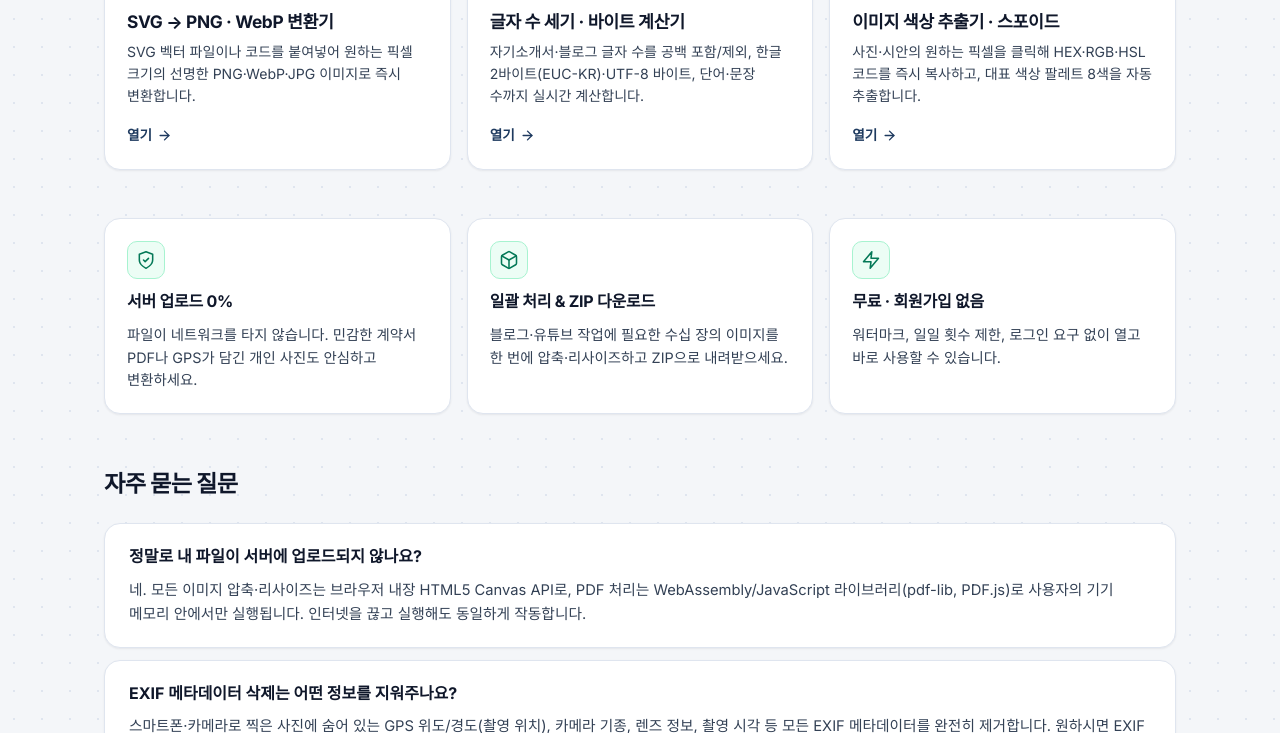
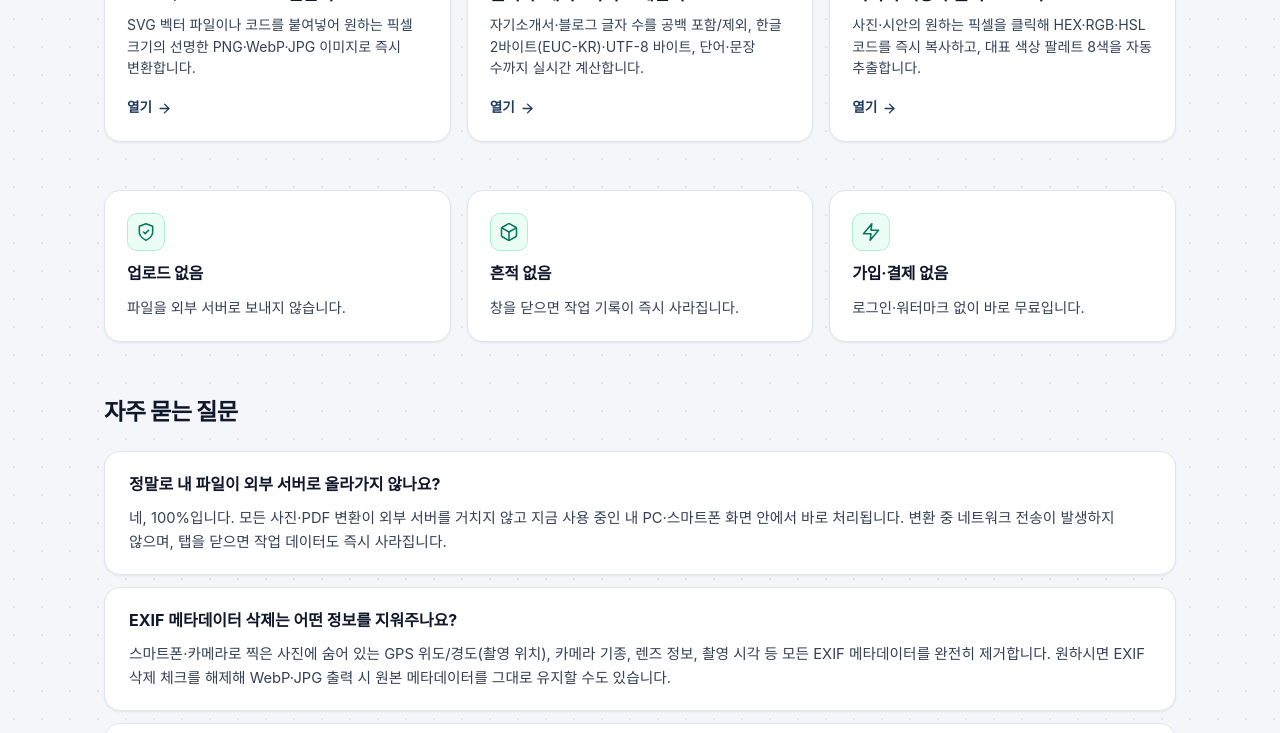
Before and after one commit to digitalwalklab/kitzero, an Astro site: page / in a window 1280 px wide. Shown: the part 2067-2800 px from the top of the page. Built offline with nearby package versions, Linux system fonts and the light colour scheme; Astro itself is replaced by a stand-in of ours.

Commit message:
feat: add strict CSP security headers and human-friendly zero-upload trust copy

```diff
--- a/src/i18n/translations.ts
+++ b/src/i18n/translations.ts
@@ -222,9 +222,9 @@ export const translations: Record<Locale, TranslationDict> = {
     lang: 'ko',
     htmlLang: 'ko',
     siteName: 'KitZero',
-    tagline: '서버 업로드 0% · 브라우저에서 끝나는 100% 로컬 이미지·PDF 변환기 (킷제로)',
-    localBadge: '100% 브라우저 로컬 처리 · 서버 업로드 없음',
-    localBadgeShort: '100% 로컬 처리',
+    tagline: '서버에 올리지 않고 내 기기에서 바로 처리하는 무료 이미지·PDF 도구 (킷제로)',
+    localBadge: '서버 업로드 없음 · 안심 사용',
+    localBadgeShort: '업로드 없음',
     nav: {
       home: '전체 도구',
       imageMenu: '이미지 도구',
@@ -243,36 +243,36 @@ export const translations: Record<Locale, TranslationDict> = {
       utility: '유틸리티',
     },
     footer: {
-      guarantee: '모든 이미지와 PDF 파일은 사용자의 브라우저 메모리에서만 처리되며, 외부 서버로 전송되거나 저장되지 않습니다.',
-      privacyLink: '100% 로컬 처리 원칙 및 개인정보처리방침',
-      copyright: '© 2026 KitZero (킷제로). 모든 파일 변환은 브라우저 로컬에서만 처리됩니다.',
+      guarantee: '내 파일은 내 기기(PC·스마트폰) 안에서만 처리되며, 외부 서버로 전송되거나 저장되지 않습니다.',
+      privacyLink: '개인정보처리방침',
+      copyright: '© 2026 KitZero (킷제로). 모든 파일은 외부 서버 전송 없이 내 기기에서 바로 처리됩니다.',
     },
     home: {
-      metaTitle: 'KitZero(킷제로) — 서버 업로드 없는 무료 로컬 이미지·PDF 변환기',
-      metaDesc: '사진 압축, WebP·HEIC 변환, EXIF 위치정보 삭제, 모자이크, 썸네일 리사이즈, PDF 합치기·분할·정리, QR·파비콘 생성까지. 서버 전송 없이 브라우저에서 100% 안전하게 무료 변환하세요.',
-      heroTitle: '파일이 서버로 나가지 않는\n100% 로컬 변환 유틸리티',
-      heroSubtitle: '이미지 압축·EXIF·모자이크·HEIC 변환부터 PDF 합치기·분할·페이지 정리, QR·파비콘 생성까지. 설치 없이 브라우저에서 즉시, 100% 오프라인 보안으로 작업하세요.',
+      metaTitle: 'KitZero(킷제로) — 서버에 올리지 않는 무료 이미지·PDF 변환기',
+      metaDesc: '사진 압축, 모자이크, 여권사진, HEIC 변환, PDF 합치기·분할·서명, 글자 수 세기까지 21가지 도구를 외부 서버 전송 없이 내 PC·스마트폰에서 안전하게 무료 처리하세요.',
+      heroTitle: '남의 서버에 올리기 불안해서,\n내가 쓰려고 만들었습니다',
+      heroSubtitle: '사진·PDF 도구 21종, 외부 전송 없이 내 기기 안에서만 안전하게 처리됩니다.',
       trustPoints: [
         {
-          title: '서버 업로드 0%',
-          desc: '파일이 네트워크를 타지 않습니다. 민감한 계약서 PDF나 GPS가 담긴 개인 사진도 안심하고 변환하세요.',
+          title: '업로드 없음',
+          desc: '파일을 외부 서버로 보내지 않습니다.',
         },
         {
-          title: '일괄 처리 & ZIP 다운로드',
-          desc: '블로그·유튜브 작업에 필요한 수십 장의 이미지를 한 번에 압축·리사이즈하고 ZIP으로 내려받으세요.',
+          title: '흔적 없음',
+          desc: '창을 닫으면 작업 기록이 즉시 사라집니다.',
         },
         {
-          title: '무료 · 회원가입 없음',
-          desc: '워터마크, 일일 횟수 제한, 로그인 요구 없이 열고 바로 사용할 수 있습니다.',
+          title: '가입·결제 없음',
+          desc: '로그인·워터마크 없이 바로 무료입니다.',
         },
       ],
-      toolsHeading: '자주 쓰는 로컬 변환 도구',
-      toolsSubheading: '필요한 작업을 선택하면 브라우저에서 즉시 도구가 열립니다.',
+      toolsHeading: '자주 쓰는 무료 도구',
+      toolsSubheading: '필요한 도구를 고르면 설치 없이 지금 화면에서 바로 열립니다.',
       faqHeading: '자주 묻는 질문',
       faqs: [
         {
-          q: '정말로 내 파일이 서버에 업로드되지 않나요?',
-          a: '네. 모든 이미지 압축·리사이즈는 브라우저 내장 HTML5 Canvas API로, PDF 처리는 WebAssembly/JavaScript 라이브러리(pdf-lib, PDF.js)로 사용자의 기기 메모리 안에서만 실행됩니다. 인터넷을 끊고 실행해도 동일하게 작동합니다.',
+          q: '정말로 내 파일이 외부 서버로 올라가지 않나요?',
+          a: '네, 100%입니다. 모든 사진·PDF 변환이 외부 서버를 거치지 않고 지금 사용 중인 내 PC·스마트폰 화면 안에서 바로 처리됩니다. 변환 중 네트워크 전송이 발생하지 않으며, 탭을 닫으면 작업 데이터도 즉시 사라집니다.',
         },
         {
           q: 'EXIF 메타데이터 삭제는 어떤 정보를 지워주나요?',
@@ -723,9 +723,9 @@ export const translations: Record<Locale, TranslationDict> = {
     lang: 'en',
     htmlLang: 'en',
     siteName: 'KitZero',
-    tagline: 'Zero-Upload In-Browser Image & PDF Converter',
-    localBadge: '100% Local in Browser · Zero Server Uploads',
-    localBadgeShort: '100% Local',
+    tagline: 'Free Image & PDF Tools — 0% Server Uploads',
+    localBadge: 'No Server Uploads · Safe by Design',
+    localBadgeShort: 'No Uploads',
     nav: {
       home: 'All Tools',
       imageMenu: 'Image Tools',
@@ -744,36 +744,36 @@ export const translations: Record<Locale, TranslationDict> = {
       utility: 'Utilities',
     },
     footer: {
-      guarantee: 'All images and PDFs are processed exclusively inside your browser memory. Your files never leave your device.',
-      privacyLink: '100% Local Processing & Privacy Policy',
-      copyright: '© 2026 KitZero. All processing happens locally in your browser.',
+      guarantee: 'Your files are processed strictly on your device—never uploaded to or stored on any external server.',
+      privacyLink: 'Privacy Policy',
+      copyright: '© 2026 KitZero. All files are processed privately on your device with zero uploads.',
     },
     home: {
-      metaTitle: 'KitZero — Free 100% Local Image & PDF Converter (Zero Upload)',
-      metaDesc: 'Compress images, strip EXIF, redact with mosaic, convert HEIC, organize or sign PDFs, and make QR codes locally in your browser. Free, zero uploads.',
-      heroTitle: '100% Private File Tools\nThat Never Upload Your Files',
-      heroSubtitle: 'Compress photos, strip EXIF, redact with mosaic, convert HEIC, organize PDFs, and create QR codes or favicons — all running locally inside your browser.',
+      metaTitle: 'KitZero — Free Image & PDF Tools (0% Server Uploads)',
+      metaDesc: 'Compress photos, blur private info, crop ID photos, convert HEIC, merge or sign PDFs, and count words right on your device—100% free with zero server uploads.',
+      heroTitle: 'Built Because I Didn’t Trust\nUploading My Files to Random Servers',
+      heroSubtitle: '21 image & PDF tools processed safely on your own device — zero server uploads.',
       trustPoints: [
         {
-          title: 'Zero Server Uploads',
-          desc: 'Files never touch the network. Safely convert confidential PDF contracts and personal photos containing GPS tags.',
+          title: 'No Uploads',
+          desc: 'Files are never sent to any external server.',
         },
         {
-          title: 'Batch Processing & ZIP',
-          desc: 'Optimize or resize dozens of blog and YouTube visuals at once and export everything in a single ZIP archive.',
+          title: 'No Trace',
+          desc: 'Close the tab and everything disappears.',
         },
         {
-          title: 'Free · No Sign-Up',
-          desc: 'No watermarks, no daily limits, and no account required. Open the page and process files instantly.',
+          title: 'No Sign-Up',
+          desc: 'Free to use, with zero watermarks.',
         },
       ],
-      toolsHeading: 'Local Utility Suite',
-      toolsSubheading: 'Pick a tool below — everything runs immediately in your browser.',
+      toolsHeading: '21 Free On-Device Tools',
+      toolsSubheading: 'Pick a tool below — no installs, no uploads, instant results.',
       faqHeading: 'Frequently Asked Questions',
       faqs: [
         {
           q: 'Are my files really never uploaded to any server?',
-          a: 'Yes. Image compression and resizing run via the native HTML5 Canvas API, and PDF operations run locally in JavaScript/WebAssembly (pdf-lib & PDF.js). Even if you disconnect from the internet after loading the page, every tool continues to work.',
+          a: 'Yes, 100%. Every image and PDF conversion runs directly on your own PC or phone without sending files over the internet, and all temporary data disappears as soon as you close the tab.',
         },
         {
           q: 'What does the EXIF metadata remover strip?',
--- a/src/layouts/BaseLayout.astro
+++ b/src/layouts/BaseLayout.astro
@@ -130,6 +130,11 @@ const jsonLd = {
   <head>
     <meta charset="UTF-8" />
     <meta name="viewport" content="width=device-width, initial-scale=1.0" />
+    <meta name="referrer" content="no-referrer" />
+    <meta
+      http-equiv="Content-Security-Policy"
+      content="default-src 'self'; script-src 'self' 'unsafe-inline' 'wasm-unsafe-eval'; style-src 'self' 'unsafe-inline' https://fonts.googleapis.com; font-src 'self' https://fonts.gstatic.com; img-src 'self' blob: data:; worker-src 'self' blob:; connect-src 'self' blob: data:; object-src 'none'; base-uri 'self'; form-action 'self';"
+    />
     <meta name="robots" content={isNotFound ? 'noindex, follow' : 'index, follow, max-image-preview:large, max-snippet:-1'} />
     <meta name="theme-color" content="#1e3a5f" media="(prefers-color-scheme: light)" />
     <meta name="theme-color" content="#0b1120" media="(prefers-color-scheme: dark)" />
--- a/src/pages/404.astro
+++ b/src/pages/404.astro
@@ -37,7 +37,7 @@ const featuredTools = featuredIds
   </section>
 
   <section class="not-found-popular">
-    <h2>자주 찾는 로컬 도구</h2>
+    <h2>자주 찾는 도구</h2>
     <div class="not-found-grid">
       {featuredTools.map((tool) => (
         <a href={tool.slug} class="not-found-tool card">
```
